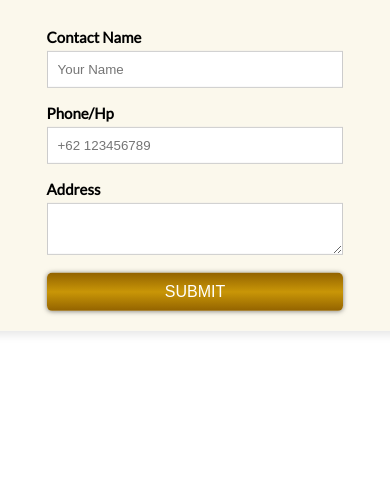
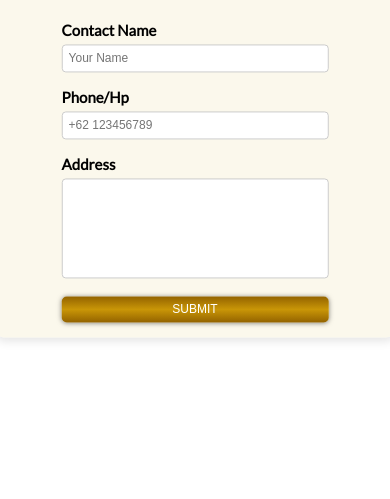
Before and after one commit to KosonginAja/sollmarinareview, a plain HTML site: page index.html in a window 390 px wide. Shown: the part 345-844 px from the top of the page. Drawn offline with Linux system fonts and the light colour scheme.

Commit message:
Update main.css

```diff
--- a/main.css
+++ b/main.css
@@ -10,7 +10,8 @@ body {
     flex-direction: column;
     align-items: center;
     justify-content: center;
-    width: 400px;
+    width: 90%; /* Berubah dari fix width ke persentase */
+    max-width: 400px; /* Batas maksimum untuk layar besar */
     padding: 20px;
     background-color: rgba(248, 243, 223, 0.59);
     border-radius: 10px;
@@ -29,7 +30,7 @@ body {
 }
 
 .logo {
-    max-width: 80%;
+    max-width: 100%;
     height: auto;
 }
 
@@ -59,19 +60,19 @@ body {
     font-size: 15px;
 }
 
-input[type="text"] {
+input[type="text"], textarea {
     margin-top: 5px;
     width: 100%;
     padding: 10px;
     border: 1px solid #ccc;
     box-sizing: border-box;
+    font-size: 14px;
+    border-radius: 4px; /* Menambah sudut membulat */
 }
+
 textarea {
-    margin-top: 5px;
-    width: 100%;
-    padding: 10px;
-    border: 1px solid #ccc;
-    box-sizing: border-box;
+    resize: none; /* Mencegah perubahan ukuran secara manual */
+    height: 100px; /* Tinggi default untuk textarea */
 }
 
 button {
@@ -85,8 +86,49 @@ button {
     font-size: 16px;
     text-transform: uppercase;
     box-shadow: 0 0.5px 5px rgba(0, 0, 0, 0.5);
+    transition: all 0.3s ease; /* Efek transisi */
 }
 
 button:hover {
     box-shadow: 0 1px 8px rgba(0, 0, 0, 0.8);
 }
+
+/* Media Queries untuk Responsivitas */
+@media (max-width: 768px) {
+    .contact-us {
+        width: 95%; /* Lebar penuh untuk layar kecil */
+        max-width: none;
+        padding: 15px;
+    }
+
+    .judul {
+        font-size: 18px;
+        padding-bottom: 3%;
+    }
+
+    button {
+        font-size: 14px;
+        padding: 8px;
+    }
+
+    input[type="text"], textarea {
+        font-size: 13px;
+        padding: 8px;
+    }
+}
+
+@media (max-width: 480px) {
+    .judul {
+        font-size: 16px;
+    }
+
+    button {
+        font-size: 12px;
+        padding: 6px;
+    }
+
+    input[type="text"], textarea {
+        font-size: 12px;
+        padding: 6px;
+    }
+}
```
